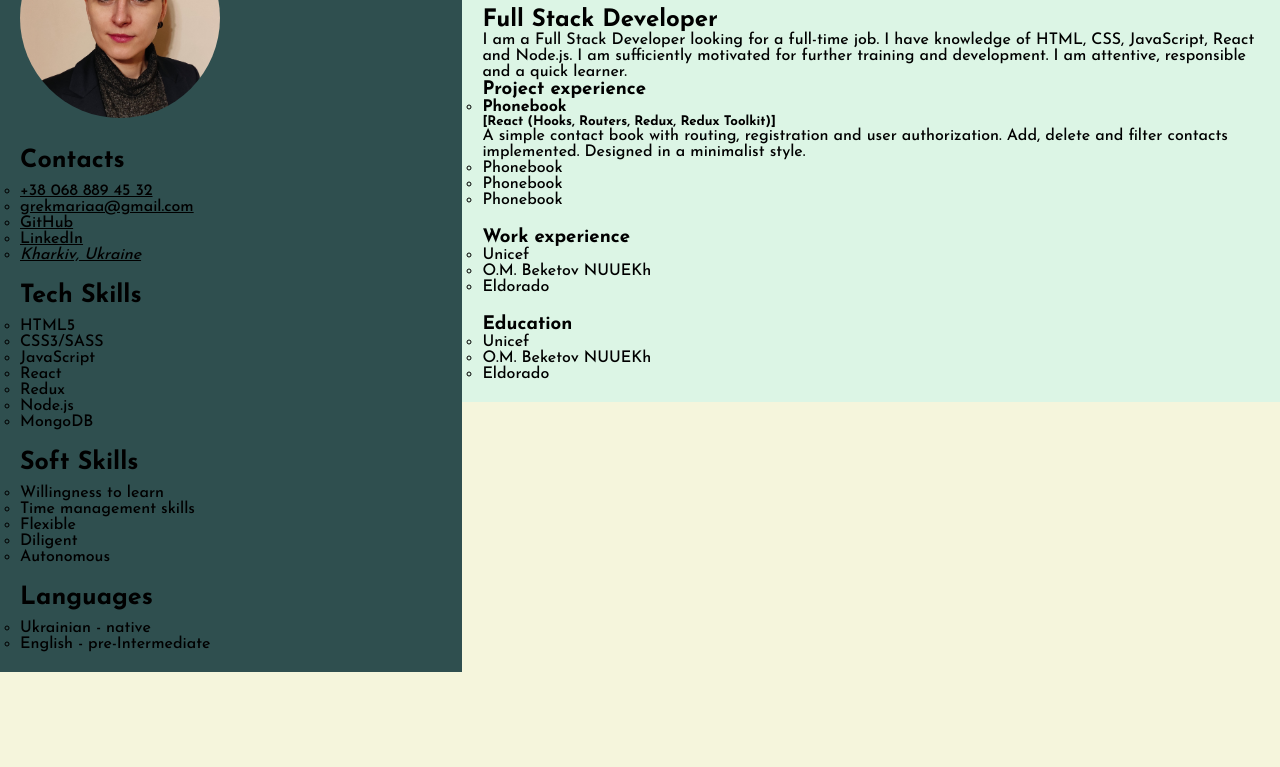
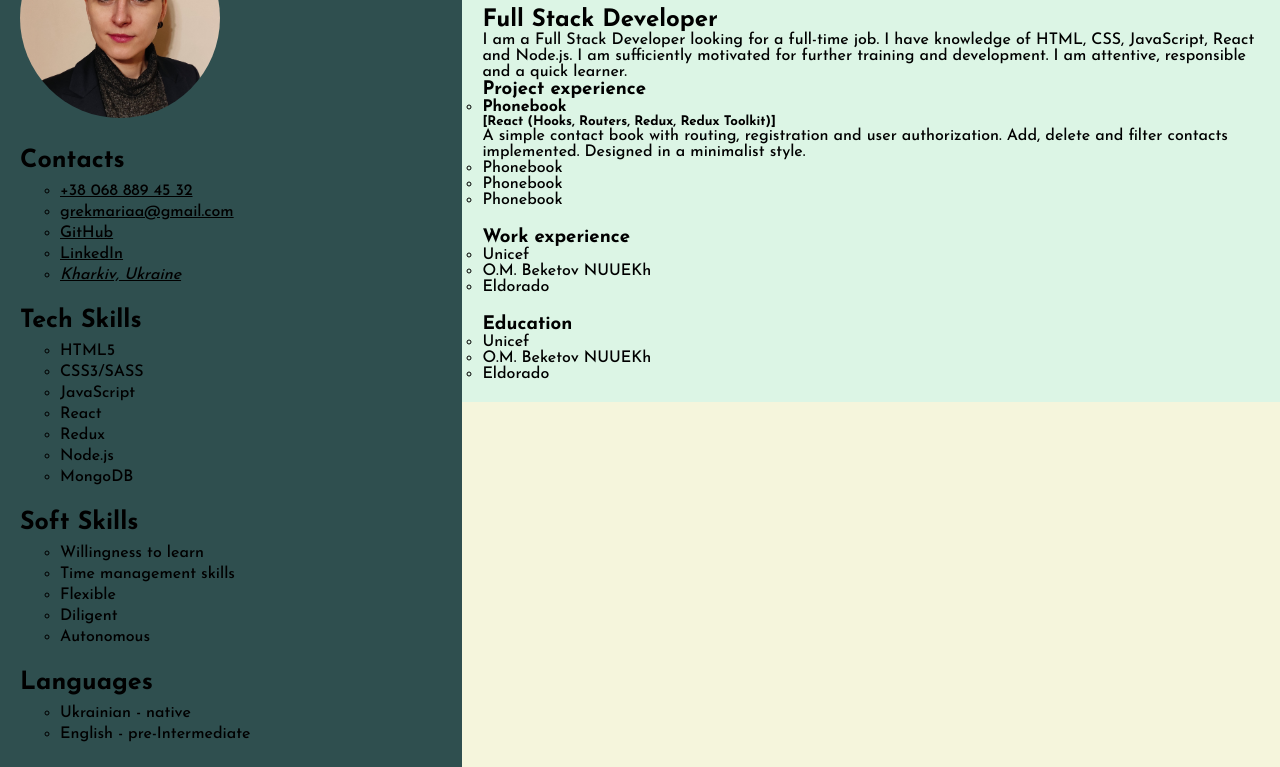
Before and after one commit to hellene-mary/cv, a plain HTML site: page index.html in a window 1280 px wide. Shown: the part 102-869 px from the top of the page. Before the commit the page ends 800 px from the top, so only its background shows below. Drawn offline with Linux system fonts and the light colour scheme.

Commit message:
Update index.html

```diff
--- a/index.html
+++ b/index.html
@@ -22,40 +22,52 @@
             <li class="sidebar-list-item">
               <p class="sidebar-list-title">Contacts</p>
               <ul class="contacts-list">
-                <li class="contacts-item"><a href="tel:+380688894532">+38 068 889 45 32</a></li>
-                <li class="contacts-item"><a href="mailto:grekmariaa@gmail.com">grekmariaa@gmail.com</a></li>
-                <li class="contacts-item"><a href="https://github.com/hellene-mary">GitHub</a></li>
-                <li class="contacts-item"><a href="https://www.linkedin.com/in/maria-grek/">LinkedIn</a></li>
-                <li class="contacts-item"><address><a href="https://goo.gl/maps/jkfxsVspQ2693TvH7" target="_blank" rel="noreferrer">Kharkiv, Ukraine</a></address></li>
+                <li class="contacts-item item">
+                  <a href="tel:+380688894532">+38 068 889 45 32</a>
+                </li>
+                <li class="contacts-item item">
+                  <a href="mailto:grekmariaa@gmail.com">grekmariaa@gmail.com</a>
+                </li>
+                <li class="contacts-item item">
+                  <a href="https://github.com/hellene-mary" target="_blank" rel="noreferrer">GitHub</a>
+                </li>
+                <li class="contacts-item item">
+                  <a href="https://www.linkedin.com/in/maria-grek/" target="_blank" rel="noreferrer">LinkedIn</a>
+                </li>
+                <li class="contacts-item item">
+                  <address>
+                    <a href="https://goo.gl/maps/jkfxsVspQ2693TvH7" target="_blank" rel="noreferrer">Kharkiv, Ukraine</a>
+                  </address>
+                </li>
               </ul>
             </li>
             <li class="sidebar-list-item">
               <p class="sidebar-list-title">Tech Skills</p>
               <ul class="techskills-list">
-                <li class="techskills-item">HTML5</li>
-                <li class="techskills-item">CSS3/SASS</li>
-                <li class="techskills-item">JavaScript</li>
-                <li class="techskills-item">React</li>
-                <li class="techskills-item">Redux</li>
-                <li class="techskills-item">Node.js</li>
-                <li class="techskills-item">MongoDB</li>
+                <li class="techskills-item item">HTML5</li>
+                <li class="techskills-item item">CSS3/SASS</li>
+                <li class="techskills-item item">JavaScript</li>
+                <li class="techskills-item item">React</li>
+                <li class="techskills-item item">Redux</li>
+                <li class="techskills-item item">Node.js</li>
+                <li class="techskills-item item">MongoDB</li>
               </ul>
             </li>
             <li class="sidebar-list-item">
               <p class="sidebar-list-title"> Soft Skills</p>
               <ul  class="softskills-list">
-                <li class="softskills-item">Willingness to learn</li>
-                <li class="softskills-item">Time management skills</li>
-                <li class="softskills-item">Flexible</li>
-                <li class="softskills-item">Diligent</li>
-                <li class="softskills-item">Autonomous</li>
+                <li class="softskills-item item">Willingness to learn</li>
+                <li class="softskills-item item">Time management skills</li>
+                <li class="softskills-item item">Flexible</li>
+                <li class="softskills-item item">Diligent</li>
+                <li class="softskills-item item">Autonomous</li>
               </ul>
             </li>
             <li class="sidebar-list-item">
               <p class="sidebar-list-title">Languages</p>
               <ul class="languages-list">
-                <li class="languages-item">Ukrainian - native</li>
-                <li class="languages-item">English - pre-Intermediate</li>
+                <li class="languages-item item">Ukrainian - native</li>
+                <li class="languages-item item">English - pre-Intermediate</li>
               </ul>
             </li>
           </ul>
```
